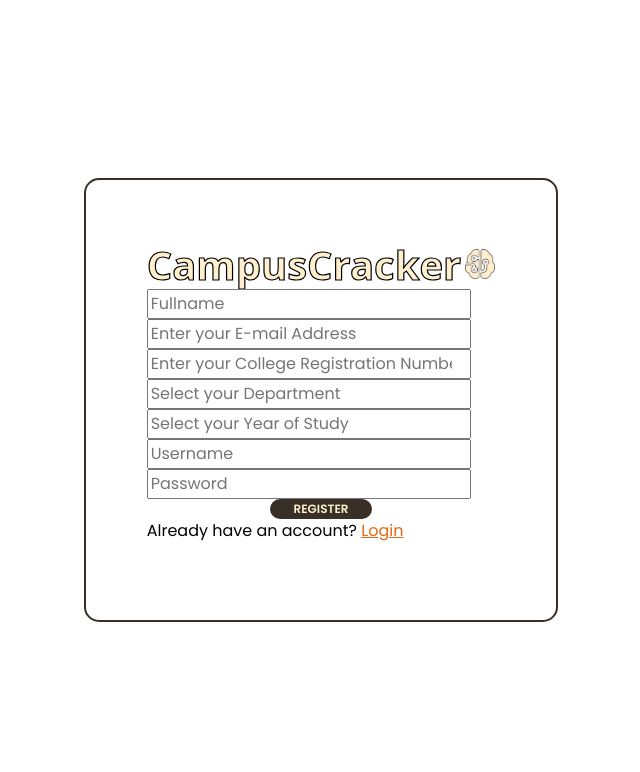
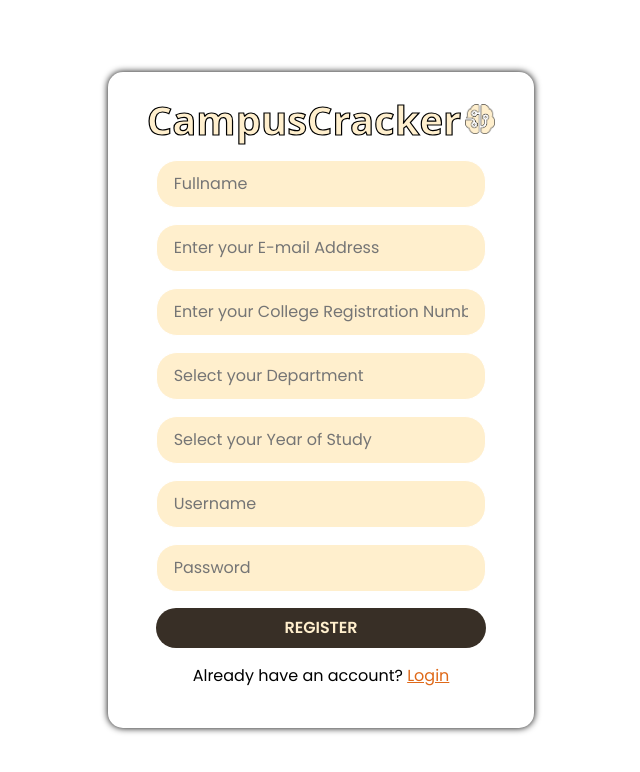
Before and after one commit to Ansar-Thangalparambil/CampusCracker-Front-End-, a React (Create React App) app: page /register in a window 1280 px wide. Shown: the top 772 px of the page, without its empty margins (319-959 px from the left). Built offline with nearby package versions, Linux system fonts and the light colour scheme; a web font is replaced by a local one.

Commit message:
Home,login,sugnup pages designs

```diff
--- a/public/index.html
+++ b/public/index.html
@@ -4,13 +4,17 @@
     <meta charset="utf-8" />
     <link rel="icon" type="image/x-icon" href=""> <!-- To set a icon in a tab of browser -->
     <meta name="viewport" content="width=device-width, initial-scale=1" />
+    <!-- Bootstrap cdn -->
+    <link href="https://cdn.jsdelivr.net/npm/bootstrap@5.3.3/dist/css/bootstrap.min.css" rel="stylesheet" integrity="sha384-QWTKZyjpPEjISv5WaRU9OFeRpok6YctnYmDr5pNlyT2bRjXh0JMhjY6hW+ALEwIH" crossorigin="anonymous">
+
+    <script src="https://cdn.jsdelivr.net/npm/bootstrap@5.3.3/dist/js/bootstrap.bundle.min.js" integrity="sha384-YvpcrYf0tY3lHB60NNkmXc5s9fDVZLESaAA55NDzOxhy9GkcIdslK1eN7N6jIeHz" crossorigin="anonymous"></script>
     <!-- Font Awesome cdn -->
     <link rel="stylesheet" href="https://cdnjs.cloudflare.com/ajax/libs/font-awesome/6.6.0/css/all.min.css" integrity="sha512-Kc323vGBEqzTmouAECnVceyQqyqdsSiqLQISBL29aUW4U/M7pSPA/gEUZQqv1cwx4OnYxTxve5UMg5GT6L4JJg==" crossorigin="anonymous" referrerpolicy="no-referrer" />
 
     <!-- Google fonts -->
     <link rel="preconnect" href="https://fonts.googleapis.com">
-<link rel="preconnect" href="https://fonts.gstatic.com" crossorigin>
-<link href="https://fonts.googleapis.com/css2?family=Karantina:wght@300;400;700&family=Poppins:ital,wght@0,100;0,200;0,300;0,400;0,500;0,600;0,700;0,800;0,900;1,100;1,200;1,300;1,400;1,500;1,600;1,700;1,800;1,900&display=swap" rel="stylesheet">
+    <link rel="preconnect" href="https://fonts.gstatic.com" crossorigin>
+    <link href="https://fonts.googleapis.com/css2?family=Karantina:wght@300;400;700&family=Poppins:ital,wght@0,100;0,200;0,300;0,400;0,500;0,600;0,700;0,800;0,900;1,100;1,200;1,300;1,400;1,500;1,600;1,700;1,800;1,900&display=swap" rel="stylesheet">
     <title>React App</title>
   </head>
   <body>
--- a/src/Pages/Home.jsx
+++ b/src/Pages/Home.jsx
@@ -1,8 +1,81 @@
 import React from 'react'
+import './Home.css'
+import Footer from '../components/Footer'
 
 function Home() {
   return (
-    <div>Home</div>
+    <>
+      <div className="home container my-5 " >
+
+        <div className='row mt-5'>
+          <div className="col-md-12 d-flex justify-content-center">
+
+            <div class="mb-3 w-100 rounded-5 overflow-hidden  shadow" style={{backgroundColor:"white"}}>
+              <div class="row g-0">
+                <div class="col-md-5 ">
+                  <img src="https://images.shiksha.com/mediadata/images/articles/1565072398phpMhDAk7.jpeg"  alt="... " className=' img-fluid'/>
+                </div>
+                <div class="col-md-7 text-start d-flex justify-content-center flex-column">
+                  <div class="p-3 text-dark">
+                    <h5 class="">General Aptitude</h5>
+                    <p class="">This is a wider card with supporting text below as a natural lead-in to additional content. This content is a little bit longer.</p>
+                    {/* <p class="card-text"><small class="">Last updated 3 mins ago</small></p> */}
+                    <button className='btn-info border-0 rounded-5 px-3 py-2 fw-semibold '>Show more...</button>
+                  </div>
+                </div>
+              </div>
+            </div>
+
+          </div>
+        </div>
+
+        <div className='row mt-5'>
+          <div className="col-md-12 d-flex justify-content-center">
+
+            <div class="mb-3 w-100 rounded-5 overflow-hidden  shadow" style={{backgroundColor:"white"}}>
+              <div class="row g-0">
+                <div class="col-md-5 ">
+                  <img src="https://www.jobtestsuccess.com/wp-content/uploads/2019/11/Inductive-Reasoning-Test-1.jpg"  alt="... " className=' img-fluid'/>
+                </div>
+                <div class="col-md-7 text-start d-flex justify-content-center flex-column">
+                  <div class="p-3 text-dark">
+                    <h5 class="">Verbal Reasoning</h5>
+                    <p class="">This is a wider card with supporting text below as a natural lead-in to additional content. This content is a little bit longer.</p>
+                    {/* <p class="card-text"><small class="">Last updated 3 mins ago</small></p> */}
+                    <button className='btn-success border-0 rounded-5 px-3 py-2 fw-semibold '>Show more...</button>
+                  </div>
+                </div>
+              </div>
+            </div>
+
+          </div>
+        </div>
+
+        <div className='row mt-5'>
+          <div className="col-md-12 d-flex justify-content-center">
+
+            <div class="mb-3 w-100 rounded-5 overflow-hidden  shadow" style={{backgroundColor:"white"}}>
+              <div class="row g-0">
+                <div class="col-md-5 ">
+                  <img src="https://elearningindustry.com/wp-content/uploads/2017/12/5-advantages-of-online-mock-tests-1.png"  alt="... " className=' img-fluid'/>
+                </div>
+                <div class="col-md-7 text-start d-flex justify-content-center flex-column">
+                  <div class="p-3 text-dark">
+                    <h5 class="">Onlne Tests</h5>
+                    <p class="">This is a wider card with supporting text below as a natural lead-in to additional content. This content is a little bit longer.</p>
+                    {/* <p class="card-text"><small class="">Last updated 3 mins ago</small></p> */}
+                    <button className='btn-dark text-light border-0 rounded-5 px-3 py-2 fw-semibold '>Show more...</button>
+                  </div>
+                </div>
+              </div>
+            </div>
+
+          </div>
+        </div>
+
+      </div>
+      <Footer/>
+    </>
   )
 }
 
--- a/src/Pages/Login.jsx
+++ b/src/Pages/Login.jsx
@@ -2,80 +2,46 @@ import React from 'react'
 import Title from '../components/Title'
 import './Loginpage.css'
 import { Link } from 'react-router-dom'
+import Register from './Register'
 function Login({register}) { /* data passed for register */
+
   const regForm = register?true:false /* Assigned a constant variable True if reg present false if not present */
+
   return (
     <div className='total d-flex justify-content-center flex-column align-items-center'>
-      <div className='box'>
-        <div className="headttl">
+      <div className='box px-5 py-4 col-md-4'>
+        <div className="headttl mb-3">
           <Title/>
         </div >
         {regForm? /* Checking if register exist or not if yes render code below ie register page */
-          <div className="input-btn">
+          <div className="input-btn ">
 
-         <div className="fullname">
-          <input type="text" placeholder='Fullname' />
-         </div>
+         <Register/>
 
-         <div className="email">
-          <input type="email" placeholder='Enter your E-mail Address' />
-         </div>
+        </div>
+        : /* If register not exist render code below ie login page */
+        <div className="input-btn gap-3 d-flex flex-column">
 
-         <div className="regno">
-          <input type="number" placeholder='Enter your College Registration Number' />
-         </div>
-
-         <div className="dept">
-          <input type="text" placeholder='Select your Department' />
-         </div>
-
-         <div className="year">
-          <input type="number" placeholder='Select your Year of Study' />
-         </div>
-
-          <div className="ip1">
+          <div className="ip-fields">
             <input type="text" placeholder='Username'/>
           </div>
 
-          <div className="ip2">
+          <div className="ip-fields">
             <input type="password" placeholder='Password'/>
           </div>
 
-          <div className="logbtn d-flex justify-content-center ">
-          <button className=' d-flex gap-3 align-items-center px-4  border-0 fw-semibold rounded-5'>
-                REGISTER
-          </button>
-          </div>
-
-          <div className="yesorno">
-            <p>Already have an account? <Link to='/login'>Login</Link></p>
-          </div>
-
-        </div>
-        : /* If register not exist render code below ie login page */
-        <div className="input-btn">
-
-          <div className="ip1">
-            <input type="text" placeholder='Username'/>
-          </div>
-
-          <div className="ip2">
-            <input type="password" placeholder='Password'/>
-          </div>
-
-          <div className="logbtn d-flex justify-content-center ">
-            <button className=' d-flex gap-3 align-items-center px-4  border-0 fw-semibold rounded-5'>
+          <div className="logbtn">
+            <button className='rounded-5 d-flex justify-content-center fw-semibold py-2 w-100'>
                   LOGIN
             </button>
           </div>
 
-          <div className="yesorno">
+          <div className="yesorno d-flex justify-content-center">
             <p>Don't have an account? <Link to='/register'>SignUp</Link></p>
           </div>
 
         </div>
         }
-        <div className="noaccount"></div>
       </div>
 
     </div>
--- a/src/Pages/Loginpage.css
+++ b/src/Pages/Loginpage.css
@@ -1,18 +1,49 @@
 .logbtn button{
     background-color: #382F26;
     color: #FFEFCD;
-    font-size: 12px;
+    font-size: 16px;
+}
 
-}
 .logbtn button:hover{
     color: #382F26;
     background-color: #FFEFCD;
 }
 .box{
-    border:2px solid #382F26;
+    /* border:3px solid #382F26; */
+    box-shadow: 0px 0px 7px 0px;
     border-radius: 15px;
-    padding: 61px;
+    /* padding: 61px; */
 }
 .total {
     height:100vh;
 }
+
+/* danish */
+.ip-fields{
+    border: 1px solid rgb(255, 255, 255);
+    border-radius: 21px;
+    padding:10px 15px;
+    width: 100%;
+    background-color: #FFEFCD;
+    color: #382F26;
+}
+
+input{
+    border: none;
+    outline: none;
+    width: 100%;
+    background: transparent;
+}
+
+.ip-fields:focus-within {
+
+     border: 2px solid #382F26;
+
+}
+
+.logbtn button{
+    /* border-radius: 14%; */
+    padding-top: 10px;
+    /* width: 100%; */
+    border: none;
+}
--- a/src/Pages/Register.jsx
+++ b/src/Pages/Register.jsx
@@ -1,8 +1,48 @@
 import React from 'react'
+import { Link } from 'react-router-dom'
+import './Loginpage.css'
 
 function Register() {
   return (
-    <div>Register</div>
+    <div className='gap-3 d-flex flex-column'>
+        <div className="ip-fields">
+          <input type="text" placeholder='Fullname' />
+         </div>
+
+         <div className="ip-fields">
+          <input type="email" placeholder='Enter your E-mail Address' />
+         </div>
+
+         <div className="ip-fields">
+          <input type="text" placeholder='Enter your College Registration Number' />
+         </div>
+
+         <div className="ip-fields">
+          <input type="text" placeholder='Select your Department' />
+         </div>
+
+         <div className="ip-fields">
+          <input type="text" placeholder='Select your Year of Study' />
+         </div>
+
+          <div className="ip-fields">
+            <input type="text" placeholder='Username'/>
+          </div>
+
+          <div className="ip-fields">
+            <input type="password" placeholder='Password'/>
+          </div>
+
+          <div className="logbtn  ">
+          <button className='rounded-5 d-flex justify-content-center fw-semibold py-2 w-100'>
+                REGISTER
+          </button>
+          </div>
+
+          <div className="yesorno d-flex justify-content-center">
+            <p>Already have an account? <Link to='/login'>Login</Link></p>
+          </div>
+    </div>
   )
 }
 
```
Also changed, not shown: public/robots.txt (deleted), src/Pages/Home.css (added), 2 other files (tests, documents, lock files or other folders).
